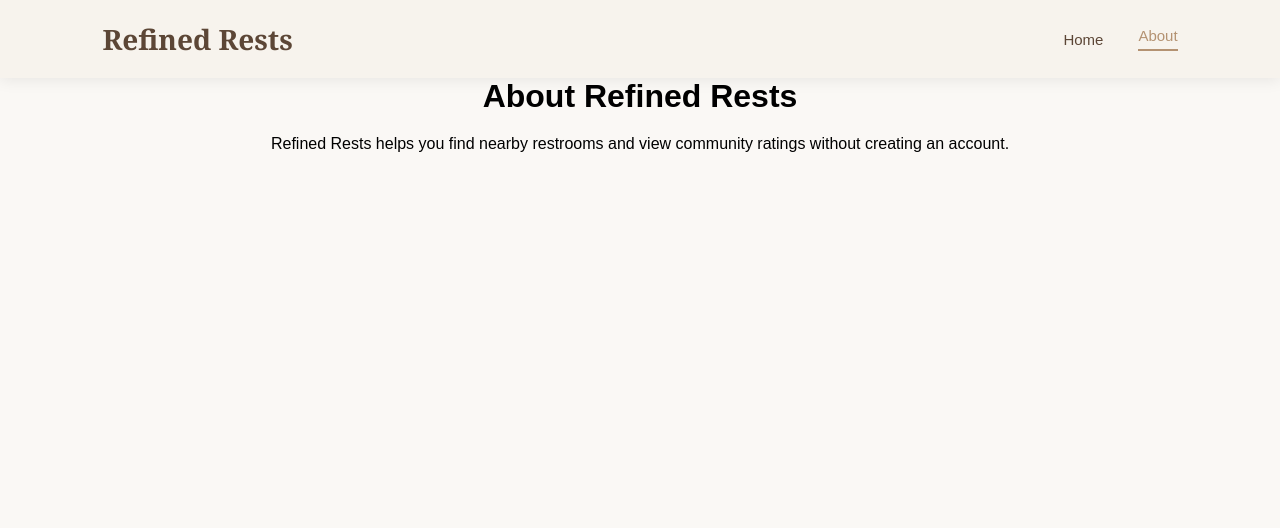
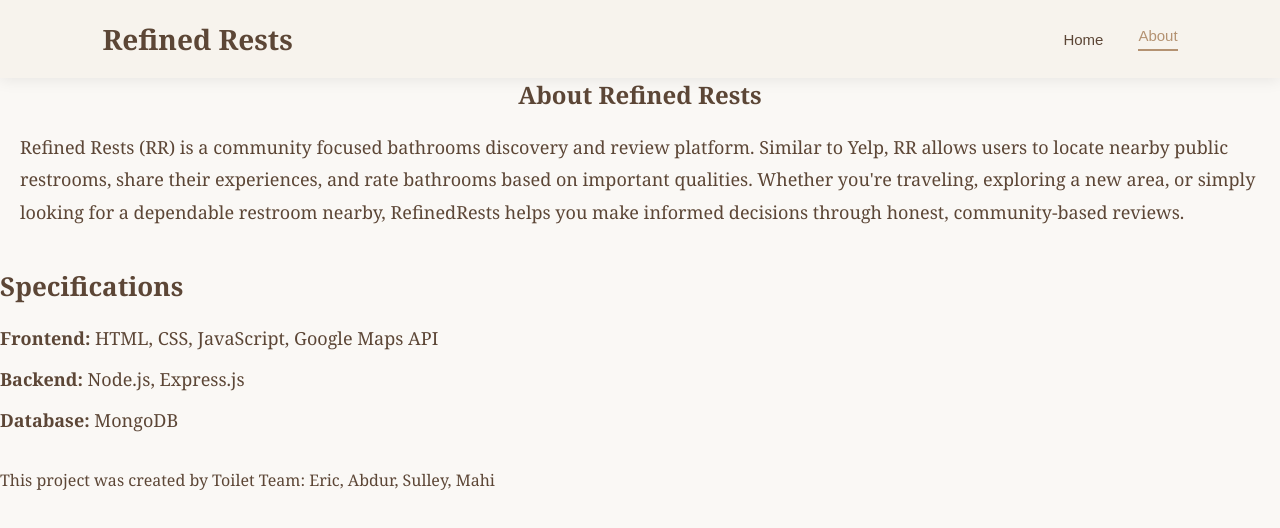
Before and after one commit to Pathgrid-Labs/RefinedRests, a website: page about.html in a window 1280 px wide. Drawn offline with Linux system fonts and the light colour scheme.

Commit message:
Testing if this new branch works

```diff
--- a/about.html
+++ b/about.html
@@ -33,11 +33,34 @@
 
 
     <main>
-    <h1>About Refined Rests</h1>
+
+        <section class="aboutHeader">
+ <h1>About Refined Rests</h1>
+        </section>
+
     <p class = "about-description">
-        Refined Rests helps you find nearby restrooms and view
-        community ratings without creating an account.
+
+Refined Rests (RR) is a community focused bathrooms discovery and review platform. Similar to Yelp, RR allows users to locate nearby public restrooms,
+share their experiences, and rate bathrooms based on important qualities. Whether you're traveling, exploring a new area, or simply looking for a dependable restroom nearby, RefinedRests helps you make informed decisions through honest, community-based reviews.
+
     </p>
+
+    <section class="specifications">
+        <h2>Specifications</h2>
+
+        <ul>
+            <li><strong>Frontend:</strong> HTML, CSS, JavaScript, Google Maps API</li>
+            <li><strong>Backend:</strong> Node.js, Express.js</li>
+            <li><strong>Database:</strong> MongoDB</li>
+        </ul>
+    </section>
+
+<section class="teamMembers">
+    <p>
+        <br> This project was created by Toilet Team: Eric, Abdur, Sulley, Mahi
+    </p>
+</section>
+
 </main>
 
 </body>
--- a/css/style.css
+++ b/css/style.css
@@ -301,3 +301,67 @@
     white-space: nowrap;
     border: 0;
 }
+
+
+/* About Page */
+
+.about-container {
+    color: #5C4636;
+    max-width: 1000px;
+    margin: 50px auto;
+    padding: 0 30px;
+    font-family: Georgia, serif;
+}
+
+.about-container h1 {
+    color: #5C4636;
+    text-align: center;
+    margin-bottom: 30px;
+    font-family: Georgia, serif;
+}
+
+.about-description {
+    line-height: 1.8;
+    color: #5C4636;
+    font-size: 18px;
+    text-align: left;
+    margin-bottom: 40px;
+    font-family: Georgia, serif;
+}
+
+.specifications {
+    margin-top: 30px;
+    color: #5C4636;
+    font-family: Georgia, serif;
+}
+
+.specifications h2 {
+    font-size: 26px;
+    margin-bottom: 20px;
+    color: #5C4636;
+    font-family: Georgia, serif;
+}
+
+.specifications ul {
+    list-style: none;
+    color: #5C4636;
+    padding: 0;
+    font-family: Georgia, serif;
+}
+
+.specifications li {
+    margin-bottom: 12px;
+    color: #5C4636;
+    font-size: 18px;
+    line-height: 1.6;
+    font-family: Georgia, serif;
+}
+
+.aboutHeader {
+    color: #5C4636;
+    font-family: Georgia, serif;
+}
+.teamMembers {
+    color: #5C4636;
+    font-family: Georgia, serif;
+}
```
Also changed, not shown: package.json (added, +15 -0 lines), js/config.js (added), js/map.js (added), js/review.js (added), 1 other file.
